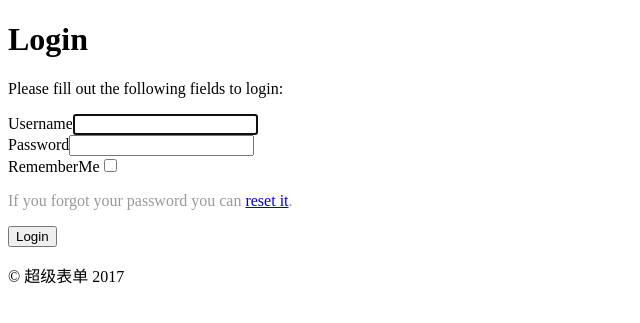
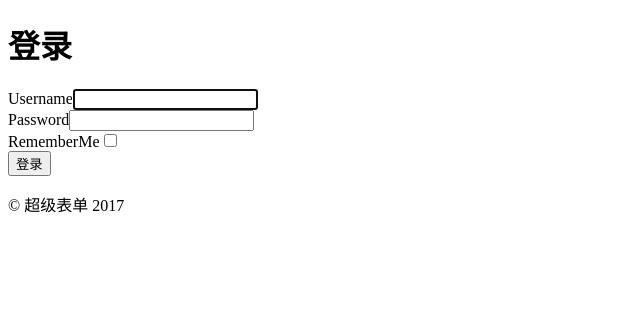
Before and after one commit to kzeng/powerful-form, a Yii app: the page made by frontend/views/site/login.php in a window 1280 px wide. Shown: the top 323 px of the page, without its empty margins (0-640 px from the left). Run offline with PHP 8.4 and a stand-in for Yii, Linux system fonts and the light colour scheme; the template is opened without the code that fills it, so the values that code supplies are empty; form fields are guessed from the names that the template uses; some libraries are stand-ins or nearby versions.

Commit message:
a
Signed-off-by: zengkai <zengkai001@qq.com>

```diff
--- a/frontend/views/site/login.php
+++ b/frontend/views/site/login.php
@@ -7,13 +7,14 @@
 use yii\helpers\Html;
 use yii\bootstrap\ActiveForm;
 
-$this->title = 'Login';
+$this->title = '登录';
 $this->params['breadcrumbs'][] = $this->title;
 ?>
 <div class="site-login">
     <h1><?= Html::encode($this->title) ?></h1>
-
+    <!--
     <p>Please fill out the following fields to login:</p>
+    -->
 
     <div class="row">
         <div class="col-lg-5">
@@ -25,12 +26,15 @@ $this->params['breadcrumbs'][] = $this->title;
 
                 <?= $form->field($model, 'rememberMe')->checkbox() ?>
 
+                <!--
                 <div style="color:#999;margin:1em 0">
-                    If you forgot your password you can <?= Html::a('reset it', ['site/request-password-reset']) ?>.
+                    If you forgot your password you can <//?= Html::a('reset it', ['site/request-password-reset']) ?>.
                 </div>
+                -->
+
 
                 <div class="form-group">
-                    <?= Html::submitButton('Login', ['class' => 'btn btn-primary', 'name' => 'login-button']) ?>
+                    <?= Html::submitButton('登录', ['class' => 'btn btn-primary', 'name' => 'login-button']) ?>
                 </div>
 
             <?php ActiveForm::end(); ?>
```
